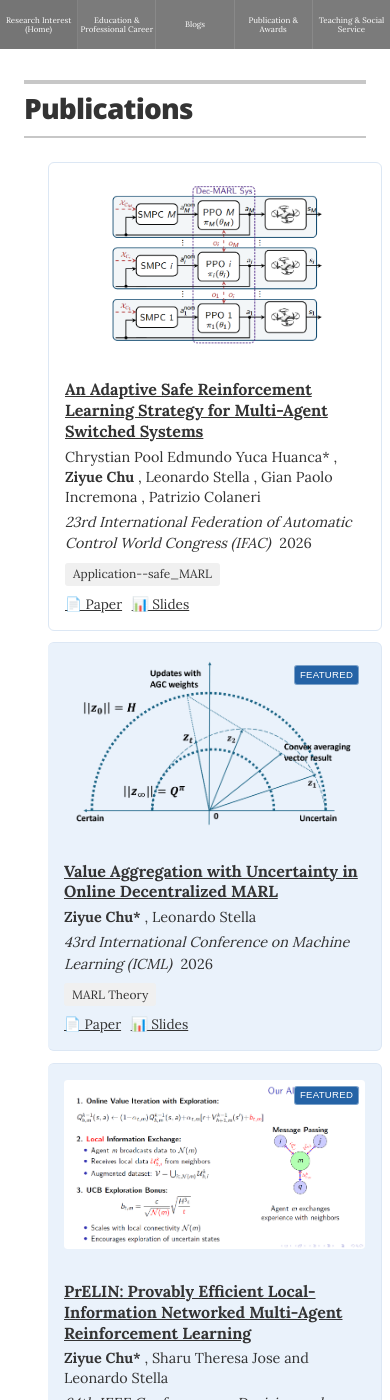
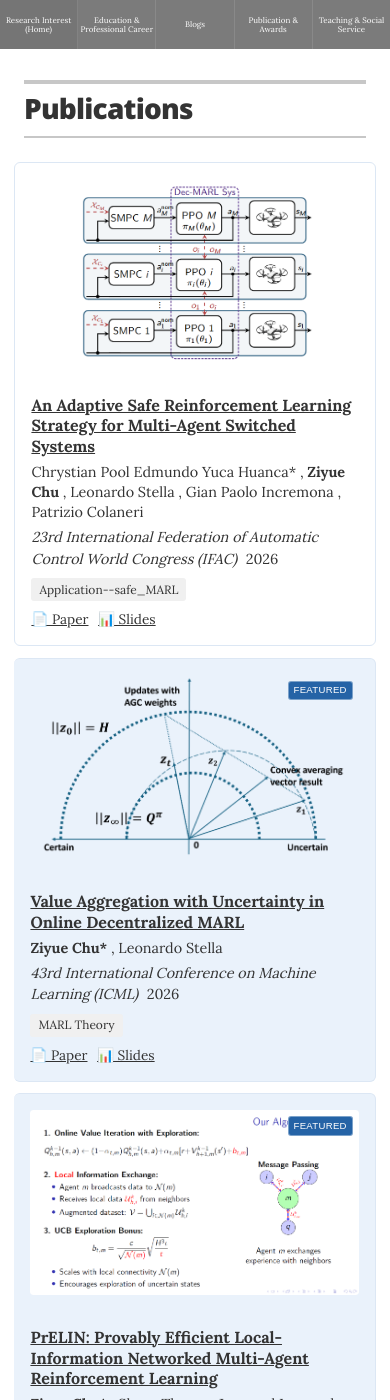
Before and after one commit to zero-cooper/zero-cooper.github.io, a Jekyll site: the page built from pubs/pubs.html, in a window 390 px wide and 1400 px high. Built offline with Jekyll 4.4.1, drawn with Linux system fonts in a browser that asks for light colours.

Commit message:
Update pubs.html

```diff
--- a/pubs/pubs.html
+++ b/pubs/pubs.html
@@ -423,14 +423,6 @@
   }
 }
 
-@media screen and (max-width: 600px) {
-  .publication {
-    margin-left: -1rem !important;
-    margin-right: -1rem !important;
-    width: auto;
-  }
-}
-
 </style>
 
 {% include head.html %}
```
